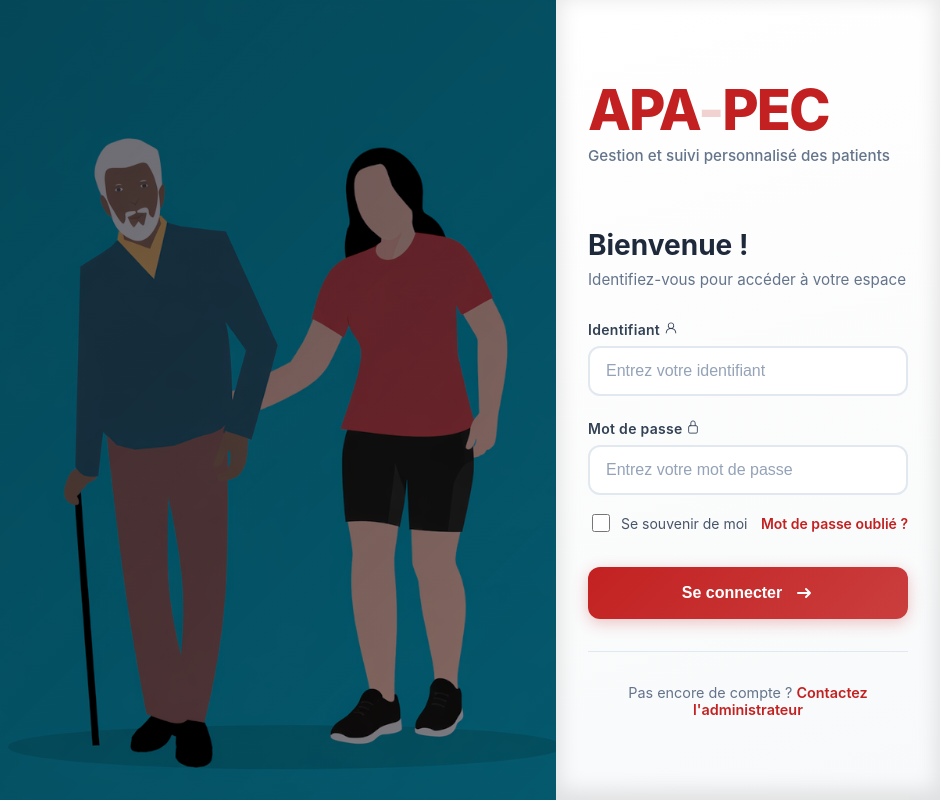
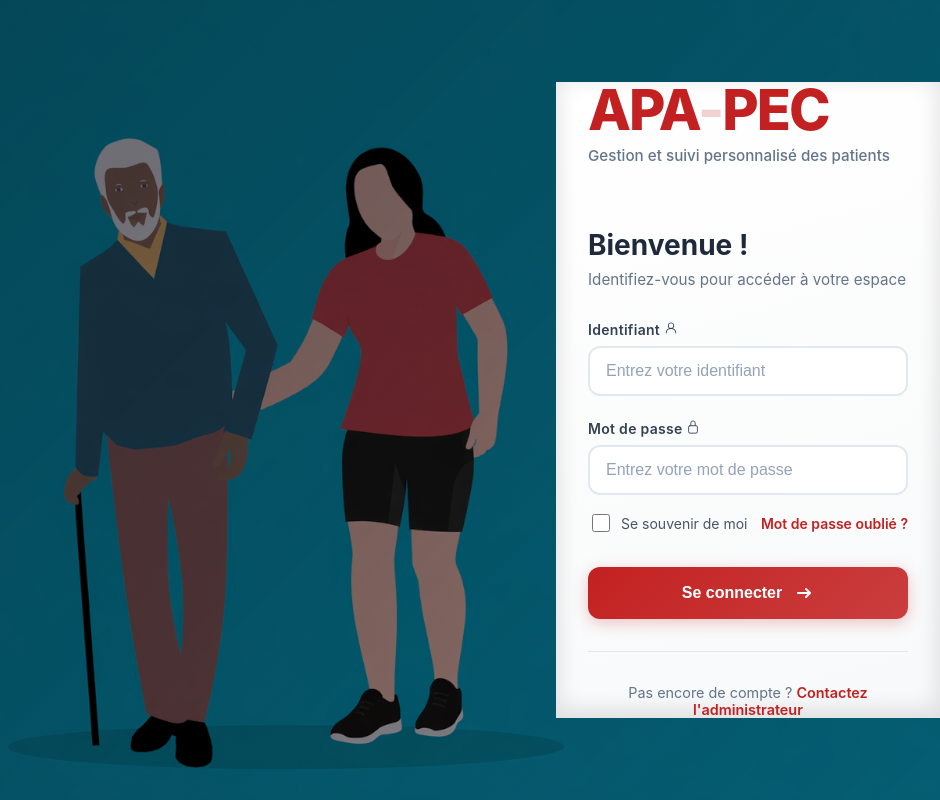
Before and after one commit to TomBrillouet/APA-PEC, a React (Vite) app: page / in a window 1280 px wide. Shown: the whole page, without its empty margins (340-1280 px from the left). Built offline with nearby package versions, Linux system fonts and the light colour scheme.

Commit message:
💄F02 : DASHBOARD > add styles

```diff
--- a/src/components/pages/dashboard/Aside/Aside.jsx
+++ b/src/components/pages/dashboard/Aside/Aside.jsx
@@ -25,7 +25,6 @@ export default function Aside() {
 }
 
 const AsideStyled = styled.aside`
-  height: 100vh;
   width: 14vw;
   min-width: 180px;
   display: flex;
--- a/src/components/pages/dashboard/Main/PatientCard.jsx
+++ b/src/components/pages/dashboard/Main/PatientCard.jsx
@@ -9,8 +9,8 @@ export default function PatientCard({ id, isMan, firstName, lastName }) {
         {isMan ? <IoIosMan /> : <IoIosWoman />}
       </span>
       <div className="patient-info">
+        <span className="patient-name">{lastName}</span>
         <span className="patient-name">{firstName}</span>
-        <span className="patient-name">{lastName}</span>
       </div>
     </PatientCardStyled>
   )
--- a/src/components/pages/login/Aside.jsx
+++ b/src/components/pages/login/Aside.jsx
@@ -16,7 +16,6 @@ export default function Aside() {
 const AsideStyled = styled.aside`
   position: relative;
   z-index: 1;
-  min-height: 100vh;
   width: 100%;
   max-width: 25vw;
   background: linear-gradient(165deg, #ffffff 0%, #f8f9fa 100%);
```
